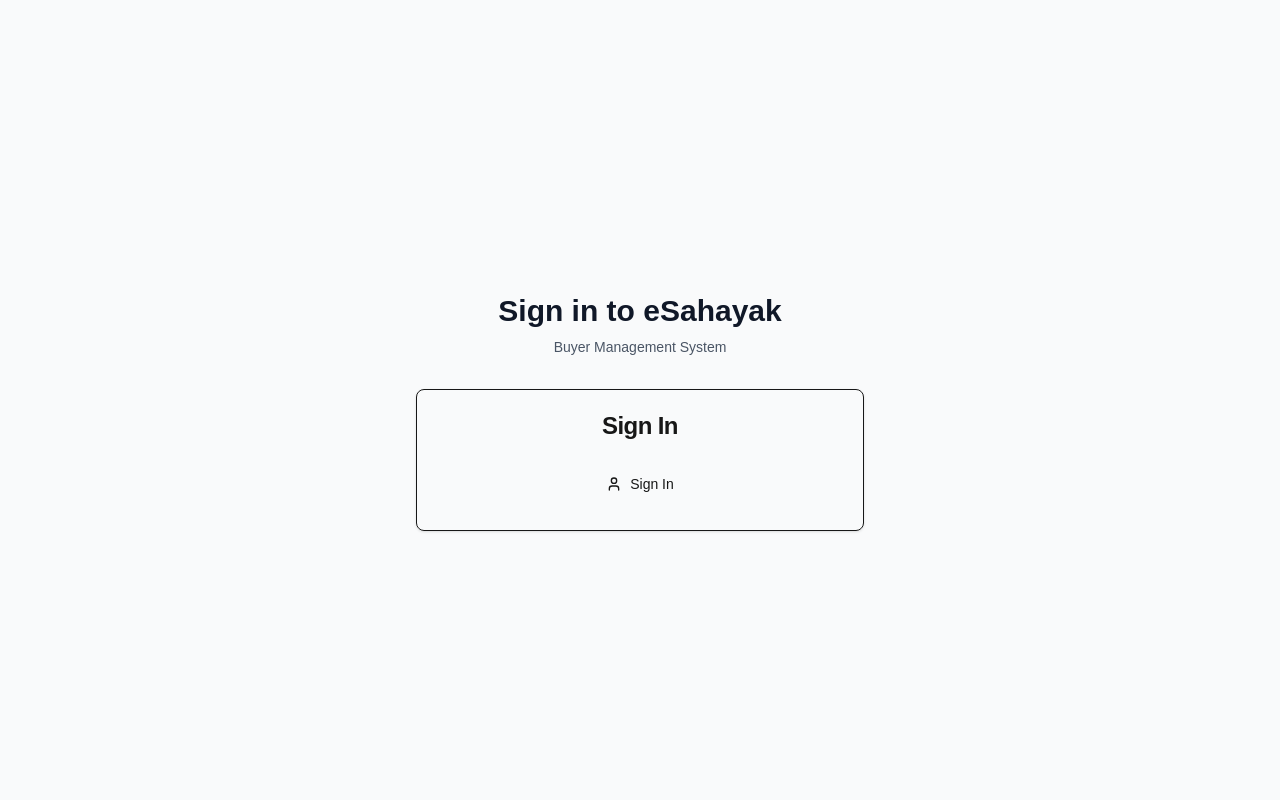
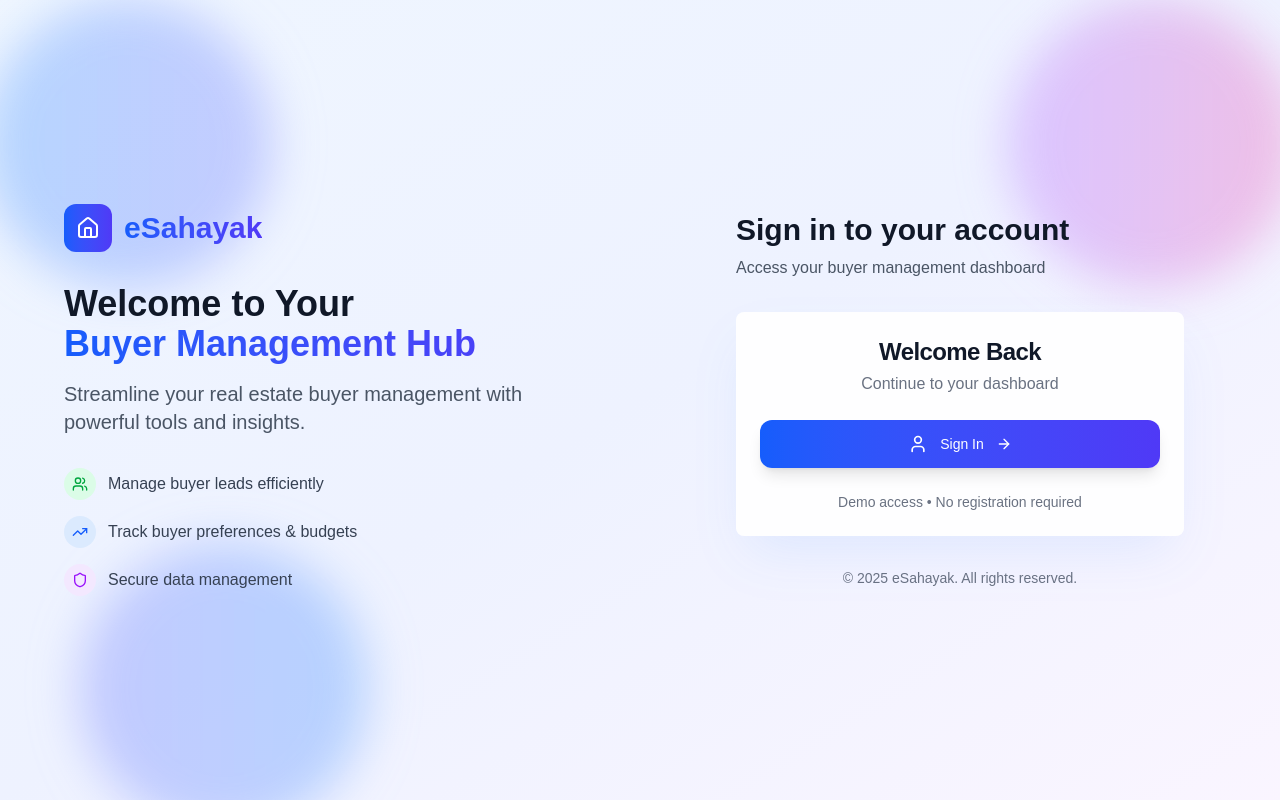
Before and after one commit to shivamy009/esahayak, a Next.js app: page /auth/signin in a window 1280 px wide. Built offline with nearby package versions, Linux system fonts and the light colour scheme.

Commit message:
feat: enhance loading states across multiple pages with improved UI and messaging

```diff
--- a/app/auth/signin/page.tsx
+++ b/app/auth/signin/page.tsx
@@ -5,7 +5,7 @@
 import { useState } from 'react';
 import { Card, CardContent, CardHeader, CardTitle } from '@/components/ui/card';
 import { Button } from '@/components/ui/button';
-import { User } from 'lucide-react';
+import { User, Home, Users, TrendingUp, Shield, ArrowRight } from 'lucide-react';
 
 export default function SignIn() {
   const [isLoading, setIsLoading] = useState(false);
@@ -29,33 +29,130 @@
   };
 
   return (
-    <div className="min-h-screen flex items-center justify-center bg-gray-50 py-12 px-4 sm:px-6 lg:px-8">
+    <div className="min-h-screen bg-gradient-to-br from-blue-50 via-indigo-50 to-purple-50 relative overflow-hidden">
+      {/* Background decoration */}
+      <div className="absolute inset-0">
+        <div className="absolute top-0 -left-4 w-72 h-72 bg-gradient-to-r from-blue-400 to-indigo-400 rounded-full mix-blend-multiply filter blur-xl opacity-20 animate-pulse"></div>
+        <div className="absolute top-0 -right-4 w-72 h-72 bg-gradient-to-r from-purple-400 to-pink-400 rounded-full mix-blend-multiply filter blur-xl opacity-20 animate-pulse animation-delay-2000"></div>
+        <div className="absolute -bottom-8 left-20 w-72 h-72 bg-gradient-to-r from-indigo-400 to-blue-400 rounded-full mix-blend-multiply filter blur-xl opacity-20 animate-pulse animation-delay-4000"></div>
+      </div>
+
+      <div className="relative flex min-h-screen">
+        {/* Left side - Hero section */}
+        <div className="hidden lg:flex lg:w-1/2 flex-col justify-center px-12 xl:px-16">
+          <div className="max-w-lg">
+            <div className="flex items-center space-x-3 mb-8">
+              <div className="w-12 h-12 bg-gradient-to-r from-blue-600 to-indigo-600 rounded-xl flex items-center justify-center">
+                <Home className="w-6 h-6 text-white" />
+              </div>
+              <h1 className="text-3xl font-bold bg-gradient-to-r from-blue-600 to-indigo-600 bg-clip-text text-transparent">
+                eSahayak
+              </h1>
+            </div>
+
+            <h2 className="text-4xl font-bold text-gray-900 mb-4">
+              Welcome to Your
+              <span className="block bg-gradient-to-r from-blue-600 to-indigo-600 bg-clip-text text-transparent">
+                Buyer Management Hub
+              </span>
+            </h2>
+
+            <p className="text-xl text-gray-600 mb-8">
+              Streamline your real estate buyer management with powerful tools and insights.
+            </p>
+
+            {/* Features */}
+            <div className="space-y-4">
+              <div className="flex items-center space-x-3">
+                <div className="w-8 h-8 bg-green-100 rounded-full flex items-center justify-center">
+                  <Users className="w-4 h-4 text-green-600" />
+                </div>
+                <span className="text-gray-700">Manage buyer leads efficiently</span>
+              </div>
+              <div className="flex items-center space-x-3">
+                <div className="w-8 h-8 bg-blue-100 rounded-full flex items-center justify-center">
+                  <TrendingUp className="w-4 h-4 text-blue-600" />
+                </div>
+                <span className="text-gray-700">Track buyer preferences & budgets</span>
+              </div>
+              <div className="flex items-center space-x-3">
+                <div className="w-8 h-8 bg-purple-100 rounded-full flex items-center justify-center">
+                  <Shield className="w-4 h-4 text-purple-600" />
+                </div>
+                <span className="text-gray-700">Secure data management</span>
+              </div>
+            </div>
+          </div>
+        </div>
+
+        {/* Right side - Sign in form */}
+        <div className="flex-1 flex items-center justify-center px-4 sm:px-6 lg:px-8 lg:w-1/2">
           <div className="max-w-md w-full space-y-8">
-        <div>
-          <h2 className="mt-6 text-center text-3xl font-extrabold text-gray-900">
-            Sign in to eSahayak
+            {/* Mobile logo */}
+            <div className="lg:hidden text-center">
+              <div className="inline-flex items-center space-x-3 mb-8">
+                <div className="w-12 h-12 bg-gradient-to-r from-blue-600 to-indigo-600 rounded-xl flex items-center justify-center">
+                  <Home className="w-6 h-6 text-white" />
+                </div>
+                <h1 className="text-3xl font-bold bg-gradient-to-r from-blue-600 to-indigo-600 bg-clip-text text-transparent">
+                  eSahayak
+                </h1>
+              </div>
+            </div>
+
+            <div className="text-center lg:text-left">
+              <h2 className="text-3xl font-bold text-gray-900 mb-2">
+                Sign in to your account
               </h2>
-          <p className="mt-2 text-center text-sm text-gray-600">
-            Buyer Management System
+              <p className="text-gray-600">
+                Access your buyer management dashboard
               </p>
             </div>
 
-        <Card>
-          <CardHeader>
-            <CardTitle className="text-center">Sign In</CardTitle>
+            {/* Sign in card */}
+            <Card className="backdrop-blur-sm bg-white/90 border-0 shadow-2xl shadow-blue-500/10">
+              <CardHeader className="space-y-1 pb-6">
+                <CardTitle className="text-2xl text-center font-semibold text-gray-900">
+                  Welcome Back
+                </CardTitle>
+                <p className="text-center text-gray-500">
+                  Continue to your dashboard
+                </p>
               </CardHeader>
-          <CardContent>
+              <CardContent className="space-y-6">
                 <Button
                   onClick={handleSignIn}
                   disabled={isLoading}
-              className="w-full flex items-center justify-center space-x-2"
-              size="lg"
+                  className="w-full h-12 bg-gradient-to-r from-blue-600 to-indigo-600 hover:from-blue-700 hover:to-indigo-700 text-white font-medium rounded-xl shadow-lg hover:shadow-xl transition-all duration-200 flex items-center justify-center space-x-3"
                 >
-              <User className="w-4 h-4" />
-              <span>{isLoading ? 'Signing in...' : 'Sign In'}</span>
+                  {isLoading ? (
+                    <>
+                      <div className="w-5 h-5 border-2 border-white/30 border-t-white rounded-full animate-spin"></div>
+                      <span>Signing in...</span>
+                    </>
+                  ) : (
+                    <>
+                      <User className="w-5 h-5" />
+                      <span>Sign In</span>
+                      <ArrowRight className="w-4 h-4" />
+                    </>
+                  )}
                 </Button>
+
+                <div className="text-center">
+                  <p className="text-sm text-gray-500">
+                    Demo access • No registration required
+                  </p>
+                </div>
               </CardContent>
             </Card>
+
+            {/* Footer */}
+            <div className="text-center text-sm text-gray-500">
+              <p>© 2025 eSahayak. All rights reserved.</p>
+            </div>
+          </div>
+        </div>
       </div>
     </div>
   );
--- a/app/buyers/new/page.tsx
+++ b/app/buyers/new/page.tsx
@@ -17,7 +17,17 @@
   }, [status, router]);
 
   if (status === 'loading') {
-    return <div className="min-h-screen flex items-center justify-center">Loading...</div>;
+    return (
+      <div className="min-h-screen flex items-center justify-center bg-gray-50">
+        <div className="text-center space-y-4">
+          <div className="mx-auto w-12 h-12 border-4 border-blue-200 border-t-blue-600 rounded-full animate-spin"></div>
+          <div>
+            <p className="text-xl font-semibold text-gray-900">Loading...</p>
+            <p className="text-gray-600 mt-2">Setting up the new buyer form</p>
+          </div>
+        </div>
+      </div>
+    );
   }
 
   if (status === 'unauthenticated') {
--- a/app/buyers/page.tsx
+++ b/app/buyers/page.tsx
@@ -23,7 +23,17 @@
   }, [status, router]);
 
   if (status === 'loading') {
-    return <div className="min-h-screen flex items-center justify-center">Loading...</div>;
+    return (
+      <div className="min-h-screen flex items-center justify-center bg-gray-50">
+        <div className="text-center space-y-4">
+          <div className="mx-auto w-12 h-12 border-4 border-blue-200 border-t-blue-600 rounded-full animate-spin"></div>
+          <div>
+            <p className="text-xl font-semibold text-gray-900">Loading eSahayak...</p>
+            <p className="text-gray-600 mt-2">Setting up your buyer management dashboard</p>
+          </div>
+        </div>
+      </div>
+    );
   }
 
   if (status === 'unauthenticated') {
--- a/app/page.tsx
+++ b/app/page.tsx
@@ -29,10 +29,13 @@
   }, [session, status, router]);
 
   return (
-    <div className="min-h-screen flex items-center justify-center">
-      <div className="text-center">
-        <h1 className="text-2xl font-bold mb-4">eSahayak</h1>
-        <p className="text-gray-600">Loading...</p>
+    <div className="min-h-screen flex items-center justify-center bg-gray-50">
+      <div className="text-center space-y-4">
+        <div className="mx-auto w-12 h-12 border-4 border-blue-200 border-t-blue-600 rounded-full animate-spin"></div>
+        <div>
+          <h1 className="text-2xl font-bold text-gray-900 mb-2">eSahayak</h1>
+          <p className="text-gray-600">Initializing your dashboard...</p>
+        </div>
       </div>
     </div>
   );
--- a/components/buyers/buyers-list.tsx
+++ b/components/buyers/buyers-list.tsx
@@ -100,8 +100,14 @@
   if (loading) {
     return (
       <Card>
-        <CardContent className="p-6">
-          <div className="text-center">Loading buyers...</div>
+        <CardContent className="p-8">
+          <div className="text-center space-y-4">
+            <div className="mx-auto w-8 h-8 border-3 border-blue-200 border-t-blue-600 rounded-full animate-spin"></div>
+            <div>
+              <p className="text-lg font-medium text-gray-900">Loading buyers...</p>
+              <p className="text-sm text-gray-500 mt-1">Please wait while we fetch your buyer data</p>
+            </div>
+          </div>
         </CardContent>
       </Card>
     );
```
Lines whose indentation alone changed are shown as unchanged.
